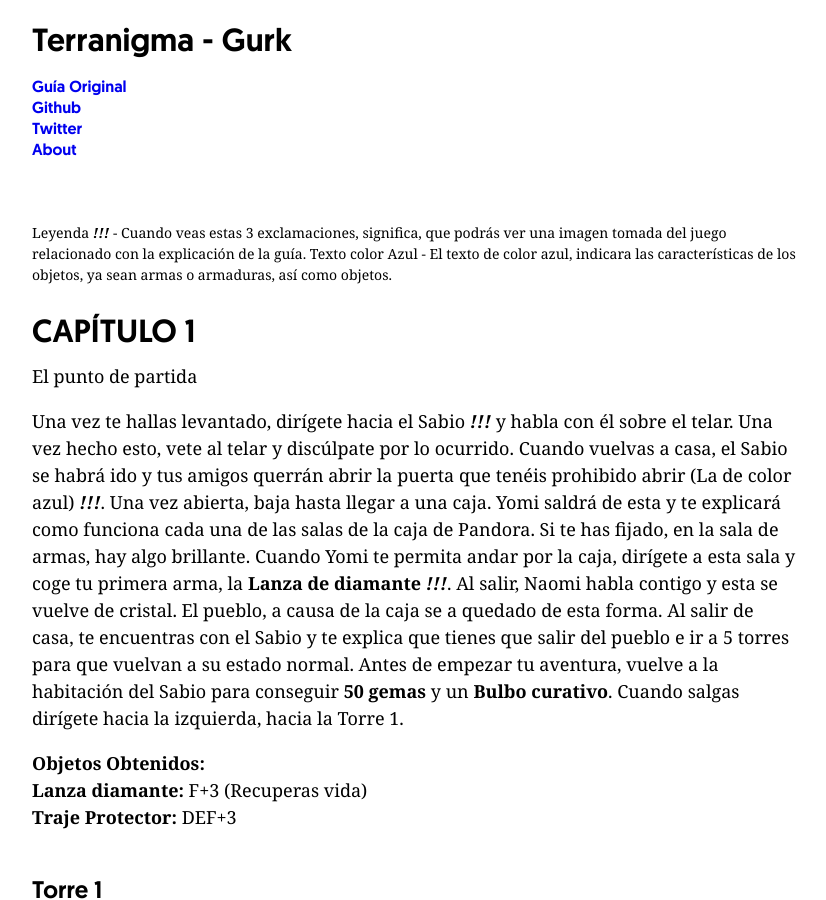
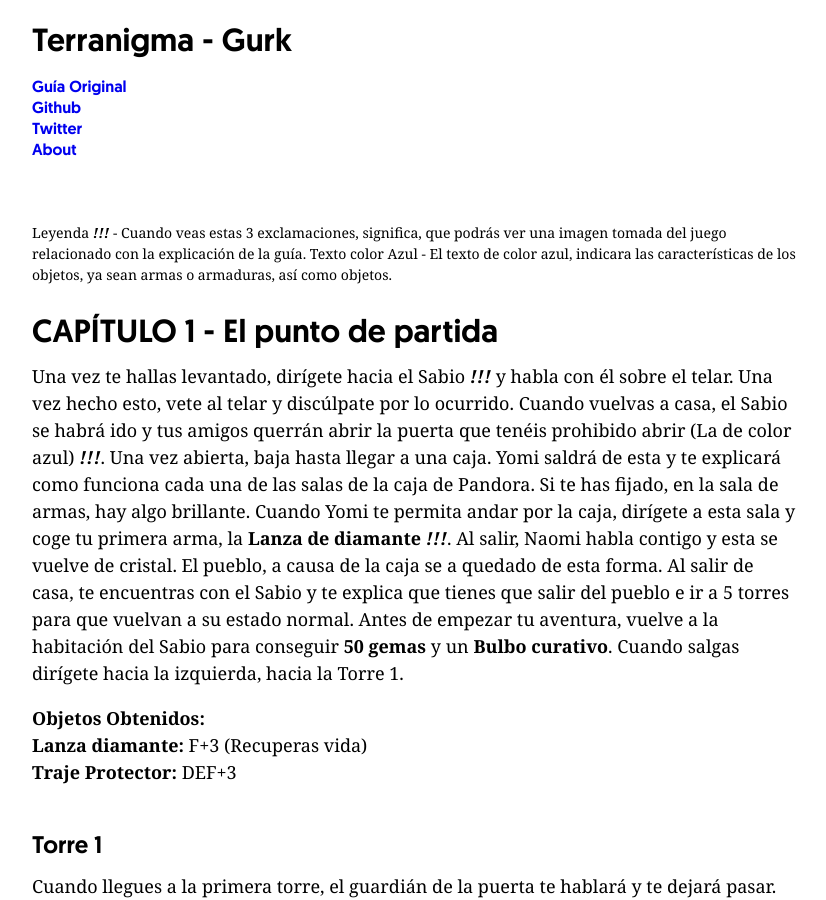
Before and after one commit to hacknug/iguides, a Jekyll site: the page built from _posts/2015-05-18-capitulo-1.md, in a window 1280 px wide and 900 px high. Shown: the whole window, without its empty margins (224-1050 px from the left). Built offline with Jekyll 4.4.1, drawn with Linux system fonts in a browser that asks for light colours; Markdown is read by kramdown in place of the engine named in the settings; a style sheet for code colours, icons or effects is not loaded.

Commit message:
Reversed to the one line title

```diff
--- a/_posts/2015-05-18-capitulo-1.md
+++ b/_posts/2015-05-18-capitulo-1.md
@@ -8,8 +8,7 @@
 Texto color Azul - El texto de color azul, indicara las características de los objetos, ya sean armas o armaduras, así como objetos.
 </p>
 
-# CAPÍTULO 1
-El punto de partida
+# CAPÍTULO 1 - El punto de partida
 
 Una vez te hallas levantado, dirígete hacia el Sabio _**!!!**_ y habla con él sobre el telar. Una vez hecho esto, vete al telar y discúlpate por lo ocurrido. Cuando vuelvas a casa, el Sabio se habrá ido y tus amigos querrán abrir la puerta que tenéis prohibido abrir (La de color azul) _**!!!**_. Una vez abierta, baja hasta llegar a una caja. Yomi saldrá de esta y te explicará como funciona cada una de las salas de la caja de Pandora. Si te has fijado, en la sala de armas, hay algo brillante. Cuando Yomi te permita andar por la caja, dirígete a esta sala y coge tu primera arma, la **Lanza de diamante** _**!!!**_. Al salir, Naomi habla contigo y esta se vuelve de cristal. El pueblo, a causa de la caja se a quedado de esta forma. Al salir de casa, te encuentras con el Sabio y te explica que tienes que salir del pueblo e ir a 5 torres para que vuelvan a su estado normal. Antes de empezar tu aventura, vuelve a la habitación del Sabio para conseguir **50 gemas** y un **Bulbo curativo**. Cuando salgas dirígete hacia la izquierda, hacia la Torre 1.
 
```
